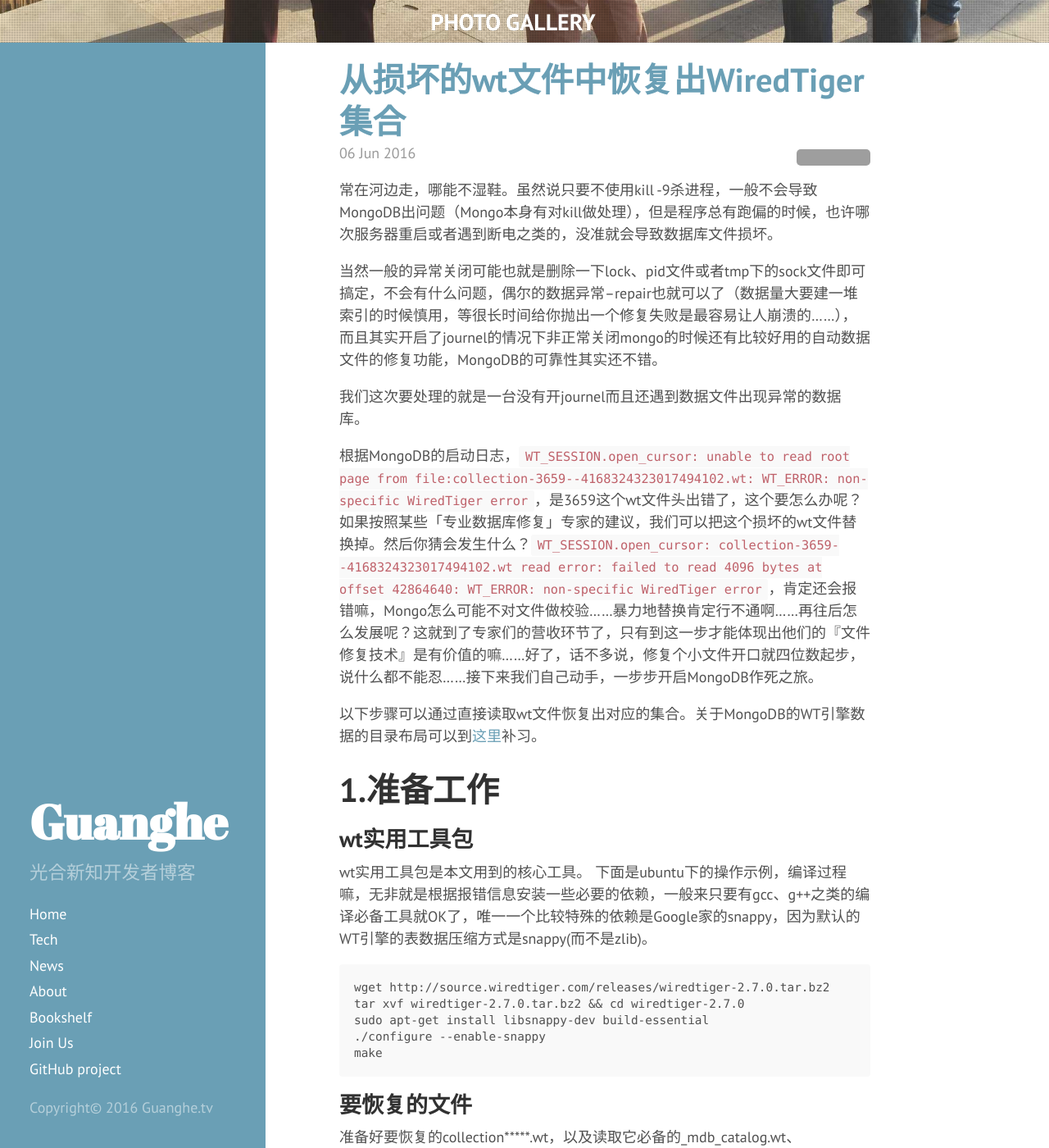
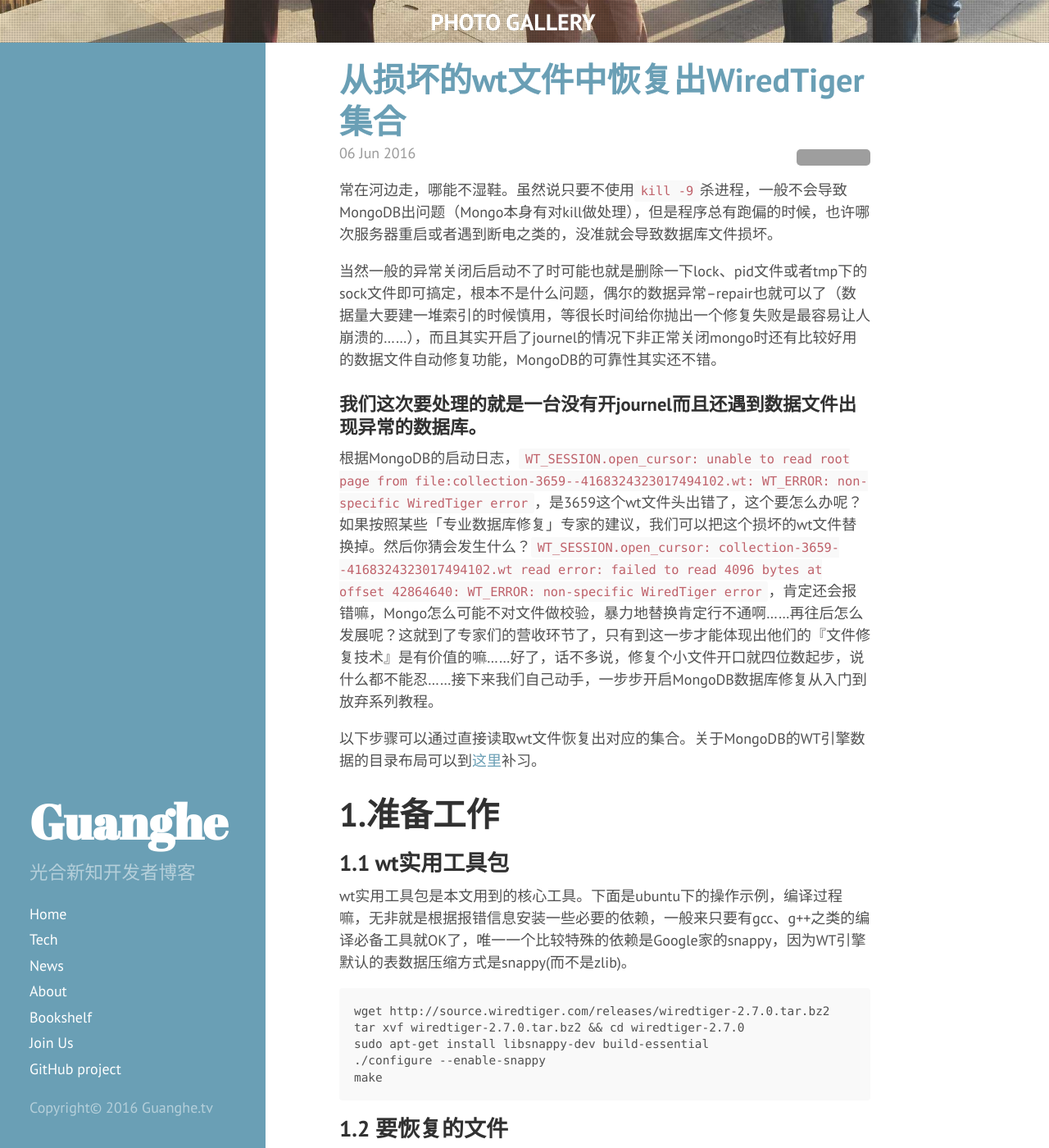
Before and after one commit to guanghetv/guanghetv.github.io, a Jekyll site: the page built from index.html, in a window 1280 px wide and 1400 px high. Shown: the whole window at 82% size. Built offline with Jekyll 4.4.1, drawn with Linux system fonts in a browser that asks for light colours; some web fonts are replaced; Markdown is read by kramdown in place of the engine named in the settings; the list of posts is cut into pages by our own code; some of the changed text lies outside the part shown; grey boxes are pictures that could not be loaded.

Commit message:
modified recovering-a-wiredtiger-collection-from-a-corrupt-wt-file

````diff
--- a/_posts/2016-06-06-recovering-a-wiredtiger-collection-from-a-corrupt-wt-file.markdown
+++ b/_posts/2016-06-06-recovering-a-wiredtiger-collection-from-a-corrupt-wt-file.markdown
@@ -5,22 +5,21 @@ category: tech
 author: "cnwelee"
 ---
 
-常在河边走，哪能不湿鞋。虽然说只要不使用kill -9杀进程，一般不会导致MongoDB出问题（Mongo本身有对kill做处理），但是程序总有跑偏的时候，也许哪次服务器重启或者遇到断电之类的，没准就会导致数据库文件损坏。
+常在河边走，哪能不湿鞋。虽然说只要不使用`kill -9`杀进程，一般不会导致MongoDB出问题（Mongo本身有对kill做处理），但是程序总有跑偏的时候，也许哪次服务器重启或者遇到断电之类的，没准就会导致数据库文件损坏。
 
-当然一般的异常关闭可能也就是删除一下lock、pid文件或者tmp下的sock文件即可搞定，不会有什么问题，偶尔的数据异常--repair也就可以了（数据量大要建一堆索引的时候慎用，等很长时间给你抛出一个修复失败是最容易让人崩溃的……），而且其实开启了journel的情况下非正常关闭mongo的时候还有比较好用的自动数据文件的修复功能，MongoDB的可靠性其实还不错。
+当然一般的异常关闭后启动不了时可能也就是删除一下lock、pid文件或者tmp下的sock文件即可搞定，根本不是什么问题，偶尔的数据异常--repair也就可以了（数据量大要建一堆索引的时候慎用，等很长时间给你抛出一个修复失败是最容易让人崩溃的……），而且其实开启了journel的情况下非正常关闭mongo时还有比较好用的数据文件自动修复功能，MongoDB的可靠性其实还不错。
 
-我们这次要处理的就是一台没有开journel而且还遇到数据文件出现异常的数据库。
+### 我们这次要处理的就是一台没有开journel而且还遇到数据文件出现异常的数据库。
 
-根据MongoDB的启动日志，`WT_SESSION.open_cursor: unable to read root page from file:collection-3659--4168324323017494102.wt: WT_ERROR: non-specific WiredTiger error`，是3659这个wt文件头出错了，这个要怎么办呢？如果按照某些「专业数据库修复」专家的建议，我们可以把这个损坏的wt文件替换掉。然后你猜会发生什么？`WT_SESSION.open_cursor: collection-3659--4168324323017494102.wt read error: failed to read 4096 bytes at offset 42864640: WT_ERROR: non-specific WiredTiger error`，肯定还会报错嘛，Mongo怎么可能不对文件做校验……暴力地替换肯定行不通啊……再往后怎么发展呢？这就到了专家们的营收环节了，只有到这一步才能体现出他们的『文件修复技术』是有价值的嘛……好了，话不多说，修复个小文件开口就四位数起步，说什么都不能忍……接下来我们自己动手，一步步开启MongoDB作死之旅。
+根据MongoDB的启动日志，`WT_SESSION.open_cursor: unable to read root page from file:collection-3659--4168324323017494102.wt: WT_ERROR: non-specific WiredTiger error`，是3659这个wt文件头出错了，这个要怎么办呢？如果按照某些「专业数据库修复」专家的建议，我们可以把这个损坏的wt文件替换掉。然后你猜会发生什么？`WT_SESSION.open_cursor: collection-3659--4168324323017494102.wt read error: failed to read 4096 bytes at offset 42864640: WT_ERROR: non-specific WiredTiger error`，肯定还会报错嘛，Mongo怎么可能不对文件做校验，暴力地替换肯定行不通啊……再往后怎么发展呢？这就到了专家们的营收环节了，只有到这一步才能体现出他们的『文件修复技术』是有价值的嘛……好了，话不多说，修复个小文件开口就四位数起步，说什么都不能忍……接下来我们自己动手，一步步开启MongoDB数据库修复从入门到放弃系列教程。
 
 以下步骤可以通过直接读取wt文件恢复出对应的集合。关于MongoDB的WT引擎数据的目录布局可以到[这里](http://www.mongoing.com/archives/2214)补习。
 
 # 1.准备工作
 
-## wt实用工具包
+## 1.1 wt实用工具包
 
-wt实用工具包是本文用到的核心工具。
-下面是ubuntu下的操作示例，编译过程嘛，无非就是根据报错信息安装一些必要的依赖，一般来只要有gcc、g++之类的编译必备工具就OK了，唯一一个比较特殊的依赖是Google家的snappy，因为默认的WT引擎的表数据压缩方式是snappy(而不是zlib)。
+wt实用工具包是本文用到的核心工具。下面是ubuntu下的操作示例，编译过程嘛，无非就是根据报错信息安装一些必要的依赖，一般来只要有gcc、g++之类的编译必备工具就OK了，唯一一个比较特殊的依赖是Google家的snappy，因为WT引擎默认的表数据压缩方式是snappy(而不是zlib)。
 
 ```
 wget http://source.wiredtiger.com/releases/wiredtiger-2.7.0.tar.bz2
@@ -30,9 +29,9 @@ sudo apt-get install libsnappy-dev build-essential
 make
 ```
 
-## 要恢复的文件
+## 1.2 要恢复的文件
 
-准备好要恢复的collection*****.wt，以及读取它必备的_mdb_catalog.wt、sizeStorer.wt、storage.bson、WiredTiger、WiredTiger.basecfg、WiredTiger.lock、WiredTiger.turtle、WiredTiger.wt。我们可以把这些文件放到一个新目录，比如本例放到mongo_bak下，目录结构如下：
+准备好要恢复的`collection*****.wt`，以及读取它必备的`_mdb_catalog.wt`、`sizeStorer.wt`、`storage.bson`、`WiredTiger`、`WiredTiger.basecfg`、`WiredTiger.lock`、`WiredTiger.turtle`、`WiredTiger.wt`。我们可以把这些文件放到一个新目录，比如本例放到`mongo_bak`下，目录结构如下：
 
 ```
 collection********.wt
@@ -91,21 +90,22 @@ mongo
 > db.brokedCollection.remove({})
 > db.brokedCollection.stats()
 ```
-我们创建了一个新的叫做Recovery的数据库，并且插入移除过文档，所以这些集合的数据文件会被生成。使用stats()方法可以查看集合所对应的wt文件名称，当然了，因为我们只使用了一个集合，所以跑tmp-mongo目录下ls一下也就知道这个collecion对应的wt文件是哪个了……为什么要知道这个？当然是下一步要用了……
+
+我们创建了一个新的叫做Recovery的数据库，并且插入移除过文档，所以这些集合的数据文件会被生成。使用stats()方法可以查看集合所对应的wt文件名称，当然了，因为我们只使用了一个集合，所以跑到`tmp-mongo`目录下`ls`一下也就知道这个collecion对应的wt文件是哪个了……为什么要知道这个？当然是下一步要用了……
 
 ### 2.2.3 dump --> new wt
 
-接下来是见证奇迹的时刻1：我们的数据很快就可以重现Mongo了！
+接下来是见证奇迹的时刻：我们的数据很快就可以重现Mongo了！
 
 ```
 ./wt -v -h ../tmp-mongo -C "extensions=[./ext/compressors/snappy/.libs/libwiredtiger_snappy.so]" -R load -f ../collection.dump -r collection******
 ```
 
-这一步就是把前面转出来的dump文件读入上一步生成的collection文件，所以-h指定的当然是我们上一步用的新mongo实例的路径。当然执行这一步的时候需要先把Mongo关上，俩家伙操作同一个collection文件必然会打的很惨的……当然实际是不允许俩家伙同时操作同一个文件的。
+这一步就是把前面转出来的dump文件读入上一步生成的collection文件，所以-h指定的当然是我们上一步用的新mongo实例的路径。执行这一步的时候需要先把Mongo关上，不然mongo进程会霸占着这个wt文件不让你操作。
 
 这个操作是有一个进度展示的`table:collection-******: 1386220`
 
-来来来，见证一下奇迹1：现在可以再用2.2.2里的方式启动这个Mongo实例了
+来来来，见证一下奇迹：现在可以再用2.2.2里的方式启动这个Mongo实例了
 
 ```
 mongo
@@ -133,7 +133,9 @@ mongodump
 ```
 mongorestore --drop
 ```
+
 没错就是这么简单，接下来我们就可以验证奇迹了。
+
 ```
 mongo
 > show dbs
@@ -141,7 +143,8 @@ mongo
 > show collections
 > db.brokedCollection.count()
 ```
-都回来了吧……接下来可以restore到任何你想要restore的地方了，如何使用可自由发挥。
+
+这次都回来了吧，一切正常了吧……接下来可以restore到任何你想要restore的地方了，如何使用可自由发挥。
 
 # 3 收工
 
````
Also changed, not shown: other parts of _posts/2016-06-06-recovering-a-wiredtiger-collection-from-a-corrupt-wt-file.markdown (+7 -7 lines).
